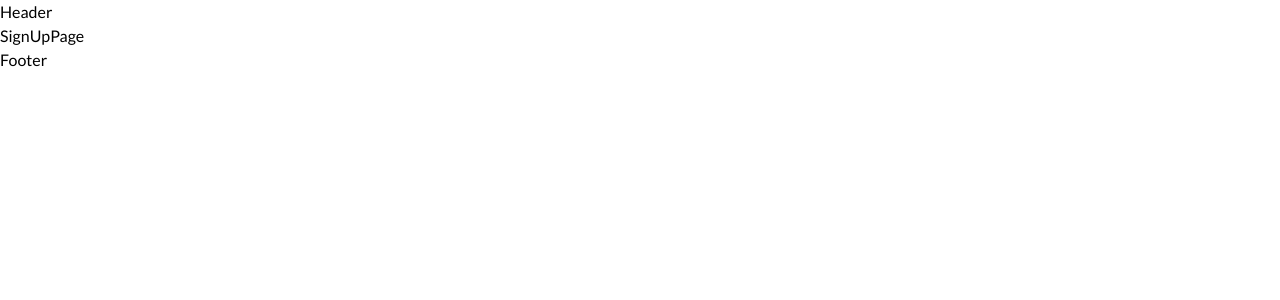
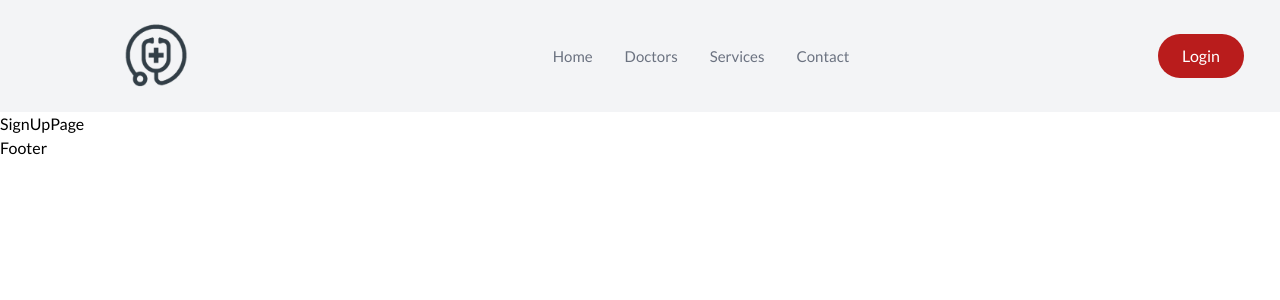
Before and after one commit to liamrisdon/doctor-appt-booking-website, a React (Vite) app in the folder FrontEnd/EliteCare Booking/: page /signup in a window 1280 px wide. Shown: the top 300 px of the page. Built offline with nearby package versions, Linux system fonts and the light colour scheme.

Commit message:
header element added

```diff
--- a/FrontEnd/EliteCare Booking/src/App.css
+++ b/FrontEnd/EliteCare Booking/src/App.css
@@ -9,3 +9,45 @@
 body {
   font-family: 'Lato', sans-serif;
 }
+
+.sticky {
+  width: 100%;
+  height: 80px;
+  line-height: 80px;
+  position: sticky;
+  top: 0;
+  left: 0;
+  z-index: 99999;
+  box-shadow: 3px 3px -8px 3px #ddd;
+}
+
+@media only screen and (max-width: 768px) {
+  .navigation {
+    width: 100%;
+    height: 100%;
+    position: fixed;
+    top: 0;
+    left: 0;
+    z-index: 100;
+    background: #00000084;
+    display: none;
+  }
+
+  .menu {
+    width: 15rem;
+    height: 100%;
+    position: absolute;
+    top: 0;
+    right: 0;
+    background: #fff;
+    z-index: 200;
+    flex-direction: column;
+    line-height: 20px;
+    justify-content: center;
+    align-items: center;
+  }
+
+  .show_menu {
+    display: block;
+  }
+}
--- a/FrontEnd/EliteCare Booking/src/components/Header.jsx
+++ b/FrontEnd/EliteCare Booking/src/components/Header.jsx
@@ -1,9 +1,94 @@
-import React from 'react'
+import { useEffect, useRef } from 'react';
+import { NavLink, Link } from 'react-router-dom';
+import { BiMenu } from 'react-icons/bi';
+import logo from "../assets/images/logo.jpg";
+import avatar from "../assets/images/small-avatar-rounded.jpg";
+
+const navLinks = [
+    {
+        path: '/home',
+        display: 'Home'
+    },
+    {
+        path: '/doctors',
+        display: 'Doctors'
+    },
+    {
+        path: '/services',
+        display: 'Services'
+    },
+    {
+        path: '/contact',
+        display: 'Contact'
+    },
+];
 
 const Header = () => {
+
+    const headerRef = useRef(null);
+    const menuRef = useRef(null);
+
+    const handleStickyHeader = () => {
+        window.addEventListener('scroll', () => {
+            if (document.body.scrollTop > 80 || document.documentElement.scrollTop > 80) {
+                headerRef.current.classList.add("sticky");
+            } else {
+                headerRef.current.classList.remove("sticky")
+            }
+        })
+    }
+
+    useEffect(() => {
+        handleStickyHeader();
+        return () => window.removeEventListener('scroll', handleStickyHeader)
+    })
+
+    const toggleMenu = () => menuRef.current.classList.toggle('show_menu')
+
     return (
-        <div>Header</div>
-    )
-}
+        <header className="header flex bg-gray-100 p-4" ref={headerRef}>
+            <div className="container flex items-center justify-between space-x-8">
+
+                <img className="object-scale-down h-20 w-60 mix-blend-multiply" src={logo} alt="" />
+
+                <div className="navigation" ref={menuRef} onClick={toggleMenu}>
+                    <ul className="menu flex items-center gap-8">
+                        {navLinks.map((link, index) => (
+                            <li key={index}>
+                                <NavLink
+                                    to={link.path}
+                                    className={navClass =>
+                                        navClass.isActive
+                                            ? "text-primary text-[15px] leading-7 font-[500]"
+                                            : "text-textColor text-[15px] leading-7 font-[400] hover:text-primary"
+                                    }
+                                >
+                                    {link.display}
+                                </NavLink>
+                            </li>
+                        ))}
+                    </ul>
+                </div>
+
+                <div className="flex items-center space-x-8">
+                    <div className="hidden">
+                        <Link to='/'>
+                            <figure className="w-10 h-10 rounded-full cursor-pointer">
+                                <img src={avatar} className="w-full h-full rounded-full" alt="" />
+                            </figure>
+                        </Link>
+                    </div>
+                    <Link to='/login'>
+                        <button className="bg-primary py-2 px-6 text-white font-[400] h-[44px] flex items-center justify-center rounded-[50px]">Login</button>
+                    </Link>
+
+                    <span className="md:hidden" onClick={toggleMenu}>
+                        <BiMenu className='w-6 h-6 cursor-pointer' />
+                    </span>
+                </div>
+            </div>
+        </header>
+    );
+};
 
 export default Header;
--- a/FrontEnd/EliteCare Booking/src/index.css
+++ b/FrontEnd/EliteCare Booking/src/index.css
@@ -1,3 +1,47 @@
 @tailwind base;
 @tailwind components;
 @tailwind utilities;
+
+@layer base {
+    section {
+        @apply py-[75px]
+    }
+}
+
+@layer components {
+    .container {
+        @apply max-w-full w-[1440px] px-5 mx-auto
+    }
+
+    .btn {
+        @apply bg-primaryColor py-[15px] px-[35px] rounded-[50px] text-white font-[600] mt-[38px]
+    }
+
+    .heading {
+        @apply text-[44px] leading-[54px] font-[700] text-headingColor
+    }
+
+    .text_para {
+        @apply text-[18px] leading-[30px] font-[400] text-textColor mt-[18px]
+    }
+}
+
+@media only screen and (max-width:1024px) {
+    .container {
+        @apply w-full
+    }
+
+    section {
+        @apply py-[35px]
+    }
+}
+
+@media only screen and (max-width:768px) {
+    .heading {
+        @apply text-[26px] leading-[36px];
+    }
+
+    .text_para {
+        @apply text-[16px] leading-7 mt-3;
+    }
+}
```
Also changed, not shown: FrontEnd/EliteCare Booking/src/assets/images/logo.jpg (added), FrontEnd/EliteCare Booking/src/assets/images/small-avatar-rounded.jpg (added).
